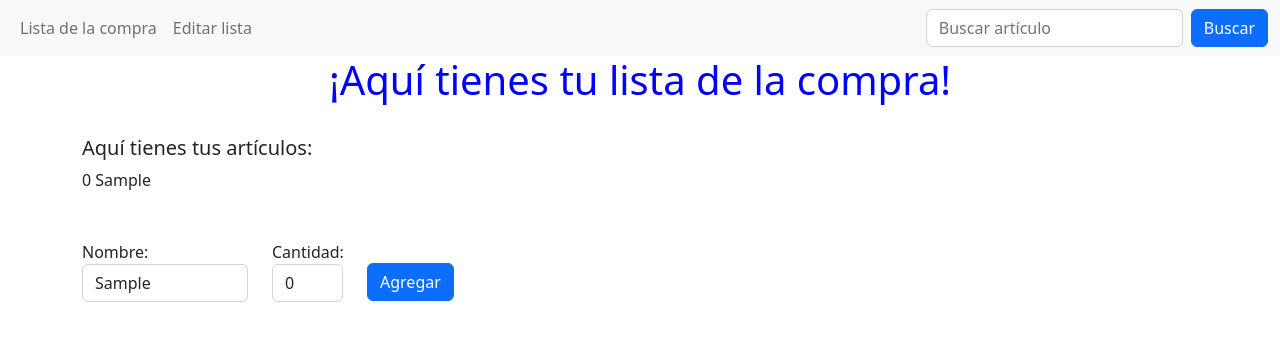
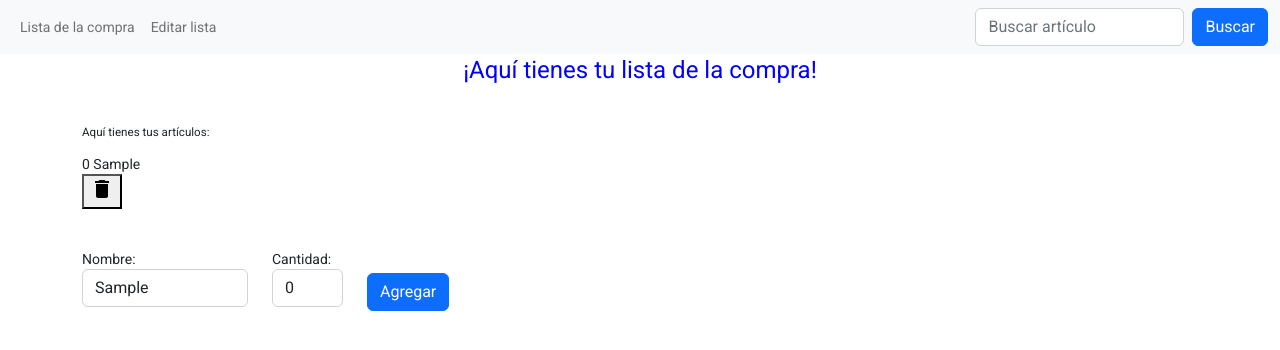
Before and after one commit to Gfg92/listaDeLaCompra-En-Desarrollo-, an Angular app: page / in a window 1280 px wide. Both pictures are taken after typing "Sample" into the empty fields and a click on the button "Agregar". Shown: the top 350 px of the page. Built offline with nearby package versions, Linux system fonts and the light colour scheme.

Commit message:
Añadido angularMaterial

```diff
--- a/angular.json
+++ b/angular.json
@@ -23,6 +23,7 @@
               "src/assets"
             ],
             "styles": [
+              "./node_modules/@angular/material/prebuilt-themes/indigo-pink.css",
               "src/styles.css",
               "node_modules/bootstrap/dist/css/bootstrap.min.css"
             ],
@@ -95,6 +96,7 @@
               "src/assets"
             ],
             "styles": [
+              "./node_modules/@angular/material/prebuilt-themes/indigo-pink.css",
               "src/styles.css"
             ],
             "scripts": []
--- a/package.json
+++ b/package.json
@@ -11,10 +11,12 @@
   "private": true,
   "dependencies": {
     "@angular/animations": "^14.0.0",
+    "@angular/cdk": "^14.2.2",
     "@angular/common": "^14.0.0",
     "@angular/compiler": "^14.0.0",
     "@angular/core": "^14.0.0",
     "@angular/forms": "^14.0.0",
+    "@angular/material": "^14.2.2",
     "@angular/platform-browser": "^14.0.0",
     "@angular/platform-browser-dynamic": "^14.0.0",
     "@angular/router": "^14.0.0",
--- a/src/app/articulos/articulos.component.html
+++ b/src/app/articulos/articulos.component.html
@@ -8,7 +8,14 @@
 <div class="container">
     <div class="row">
         <div class="container">
-            <div *ngFor="let articulo of articulos"> {{articulo.cantidad}} {{articulo.nombre}}</div>
+            <div *ngFor="let articulo of articulos"> {{articulo.cantidad}} {{articulo.nombre}} <div
+                    class="example-button-container">
+                    <button mat-fab color="primary" aria-label="Example icon button with a delete icon">
+                        <mat-icon>delete</mat-icon>
+                    </button>
+                </div>
+            </div>
+
         </div>
     </div>
 </div>
@@ -29,7 +36,7 @@
             <input type="number" name="cantidad" id="cantidad" placeholder="Cantidad" class="form-control"
                 [(ngModel)]="cuadroCantidad">
         </div>
-        <div class="form-group col-md-1" style="margin-top: 23px;">
+        <div class="form-group col-md-1" style="margin-top: 24px;">
             <button type="submit" class="btn btn-primary" (click)="agregarArticulo()">Agregar</button>
         </div>
     </form>
--- a/src/index.html
+++ b/src/index.html
@@ -6,8 +6,13 @@
   <base href="/">
   <meta name="viewport" content="width=device-width, initial-scale=1">
   <link rel="icon" type="image/x-icon" href="favicon.ico">
+  <link href="https://fonts.googleapis.com/icon?family=Material+Icons"
+      rel="stylesheet">
+  <link rel="preconnect" href="https://fonts.gstatic.com">
+  <link href="https://fonts.googleapis.com/css2?family=Roboto:wght@300;400;500&display=swap" rel="stylesheet">
+  <link href="https://fonts.googleapis.com/icon?family=Material+Icons" rel="stylesheet">
 </head>
-<body>
+<body class="mat-typography">
   <app-root></app-root>
 </body>
 </html>
--- a/src/styles.css
+++ b/src/styles.css
@@ -1 +1,4 @@
 /* You can add global styles to this file, and also import other style files */
+
+html, body { height: 100%; }
+body { margin: 0; font-family: Roboto, "Helvetica Neue", sans-serif; }
```
Also changed, not shown: src/app/app.module.ts (+8 -1 lines), 1 other file (tests, documents, lock files or other folders).
